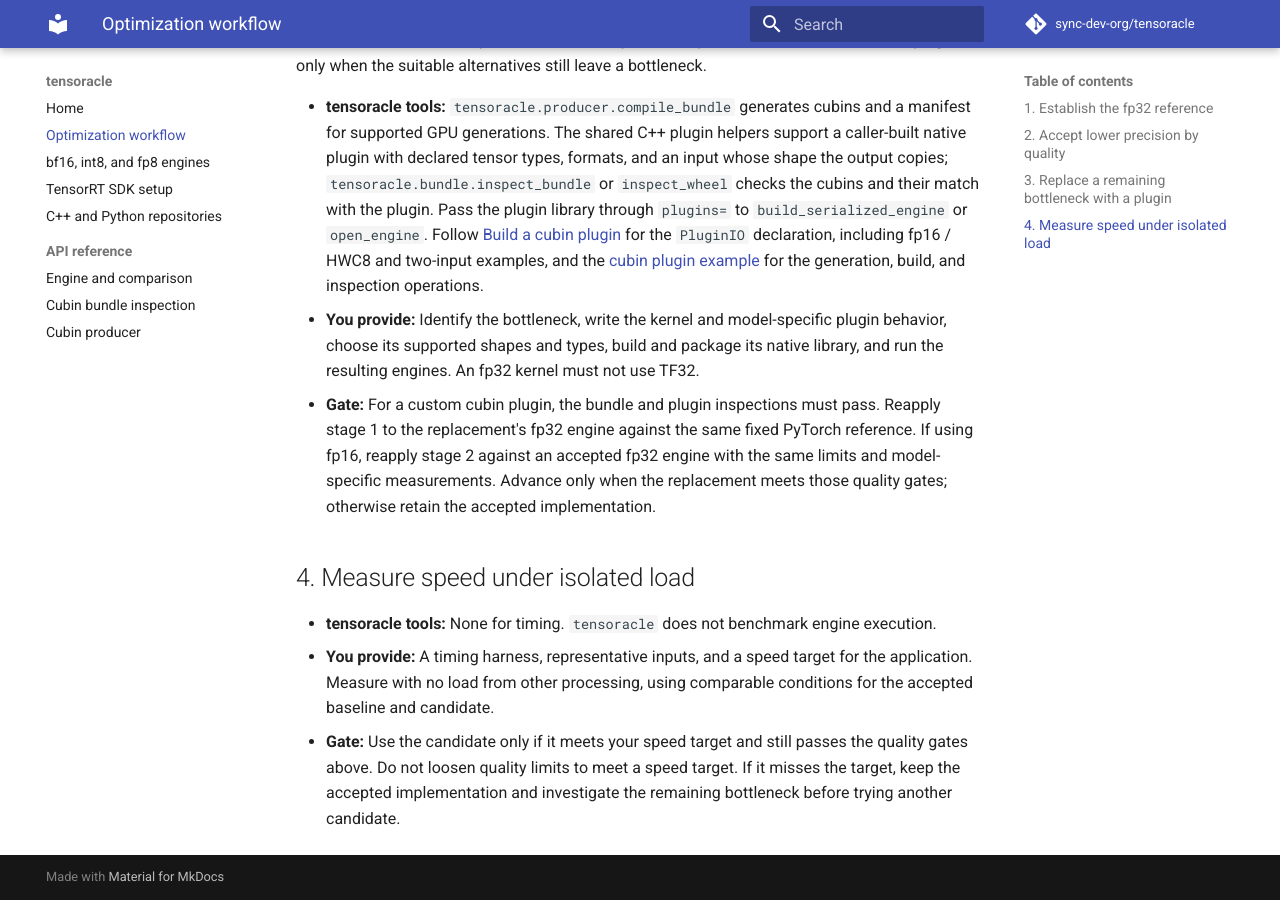
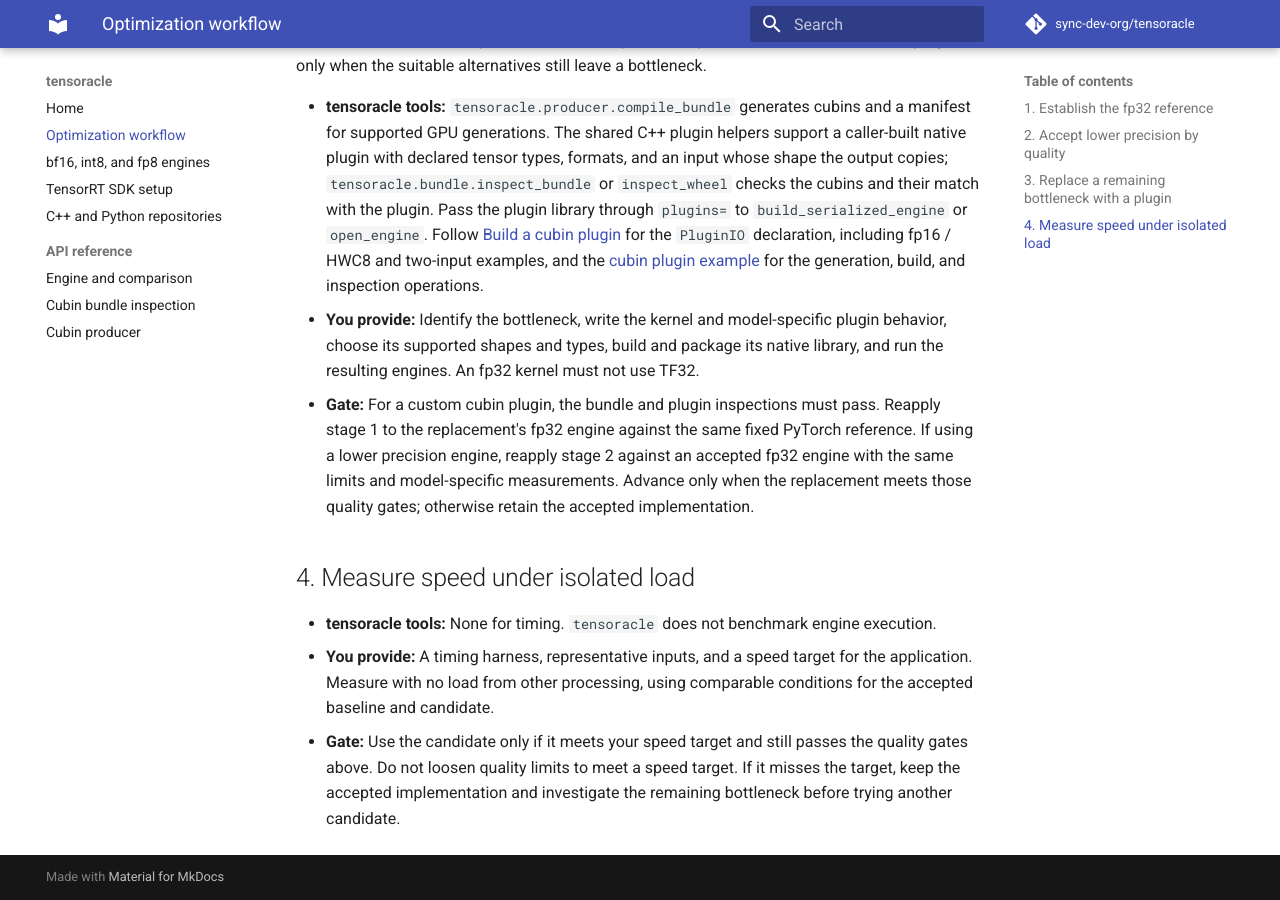
Before and after one commit to sync-dev-org/tensoracle, an MkDocs documentation site: the page built from docs/optimization.md, in a window 1280 px wide and 900 px high, scrolled down 1379 px. Built offline with MkDocs 1.6.1 and Material for MkDocs 9.7.7, drawn with Linux system fonts in a browser that asks for light colours; comment, search, counter and statistics services are not loaded.

```diff
--- a/docs/optimization.md
+++ b/docs/optimization.md
@@ -20,7 +20,7 @@ First check whether a combination of standard TensorRT layers can preserve the o
 
 - **tensoracle tools:** `tensoracle.producer.compile_bundle` generates cubins and a manifest for supported GPU generations. The shared C++ plugin helpers support a caller-built native plugin with declared tensor types, formats, and an input whose shape the output copies; `tensoracle.bundle.inspect_bundle` or `inspect_wheel` checks the cubins and their match with the plugin. Pass the plugin library through `plugins=` to `build_serialized_engine` or `open_engine`. Follow [Build a cubin plugin](index.md#build-a-cubin-plugin) for the `PluginIO` declaration, including fp16 / HWC8 and two-input examples, and the [cubin plugin example](https://github.com/sync-dev-org/tensoracle/blob/main/examples/cubin_plugin/README.md) for the generation, build, and inspection operations.
 - **You provide:** Identify the bottleneck, write the kernel and model-specific plugin behavior, choose its supported shapes and types, build and package its native library, and run the resulting engines. An fp32 kernel must not use TF32.
-- **Gate:** For a custom cubin plugin, the bundle and plugin inspections must pass. Reapply stage 1 to the replacement's fp32 engine against the same fixed PyTorch reference. If using fp16, reapply stage 2 against an accepted fp32 engine with the same limits and model-specific measurements. Advance only when the replacement meets those quality gates; otherwise retain the accepted implementation.
+- **Gate:** For a custom cubin plugin, the bundle and plugin inspections must pass. Reapply stage 1 to the replacement's fp32 engine against the same fixed PyTorch reference. If using a lower precision engine, reapply stage 2 against an accepted fp32 engine with the same limits and model-specific measurements. Advance only when the replacement meets those quality gates; otherwise retain the accepted implementation.
 
 ## 4. Measure speed under isolated load
 
```
Also changed, not shown: README.md (+2 -2 lines), docs/api/index.md (+2 -0 lines), examples/cubin_plugin/README.md (+1 -1 lines), 2 other files.
